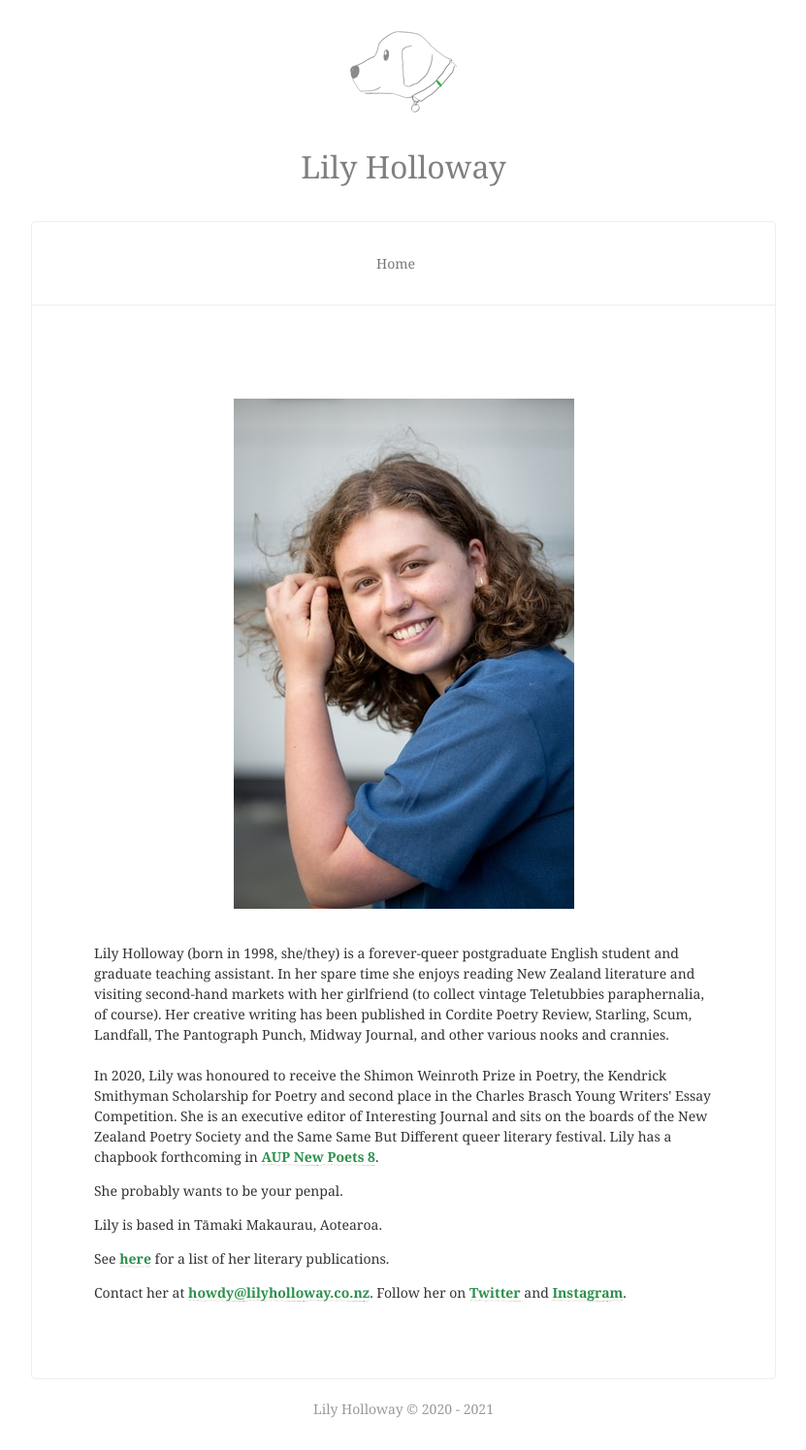
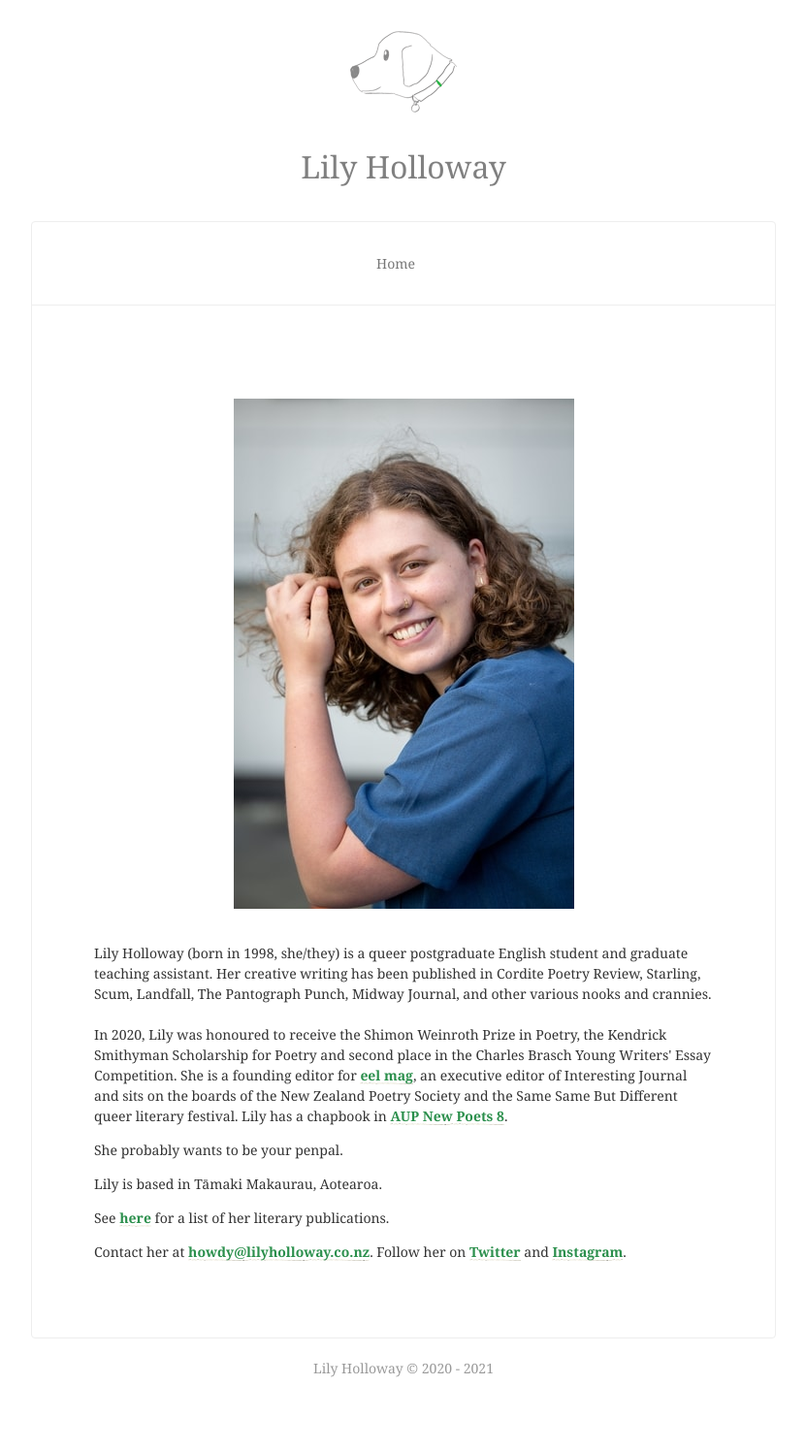
Before and after one commit to lilyholloway/lilyholloway.github.io, a Jekyll site: the page built from index.html, in a window 1280 px wide. Shown: the whole page at 97% size, without its empty margins (224-1055 px from the left). Built offline with Jekyll 4.4.1, drawn with Linux system fonts in a browser that asks for light colours; nearby versions of some CDN libraries; after the commit the page ends 1453 px from its top, so only the background shows below that.

Commit message:
Update index.html

```diff
--- a/index.html
+++ b/index.html
@@ -2,8 +2,8 @@
 ---
 <img src="{{ site.url }}/images/lilyholloway.jpg" alt="Lily Holloway" class="mt4 db center"/><br>
 
-<p>Lily Holloway (born in 1998, she/they) is a forever-queer postgraduate English student and graduate teaching assistant. In her spare time she enjoys reading New Zealand literature and visiting second-hand markets with her girlfriend (to collect vintage Teletubbies paraphernalia, of course). Her creative writing has been published in Cordite Poetry Review, Starling, Scum, Landfall, The Pantograph Punch, Midway Journal, and other various nooks and crannies. <br>
-<br>In 2020, Lily was honoured to receive the Shimon Weinroth Prize in Poetry, the Kendrick Smithyman Scholarship for Poetry and second place in the Charles Brasch Young Writers' Essay Competition. She is an executive editor of Interesting Journal and sits on the boards of the New Zealand Poetry Society and the Same Same But Different queer literary festival. Lily has a chapbook forthcoming in <b><a href="{{ site.url }}/books">AUP New Poets 8</a></b>.<br>
+<p>Lily Holloway (born in 1998, she/they) is a queer postgraduate English student and graduate teaching assistant. Her creative writing has been published in Cordite Poetry Review, Starling, Scum, Landfall, The Pantograph Punch, Midway Journal, and other various nooks and crannies. <br>
+<br>In 2020, Lily was honoured to receive the Shimon Weinroth Prize in Poetry, the Kendrick Smithyman Scholarship for Poetry and second place in the Charles Brasch Young Writers' Essay Competition. She is a founding editor for <b><a href="eelmag.com">eel mag</a></b>, an executive editor of Interesting Journal and sits on the boards of the New Zealand Poetry Society and the Same Same But Different queer literary festival. Lily has a chapbook in <b><a href="{{ site.url }}/books">AUP New Poets 8</a></b>.<br>
 </p>
 <p>She probably wants to be your penpal.
 </p>
```
